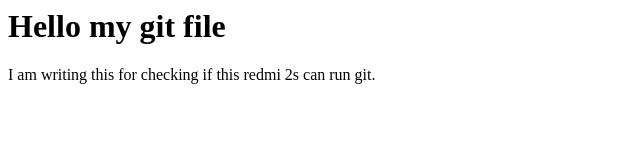
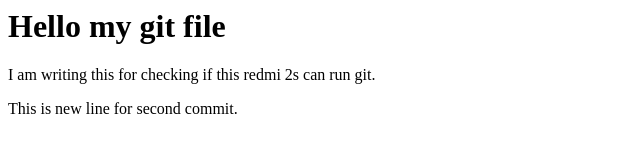
Before and after one commit to Lokesh1-droid/Mygit, a plain HTML site: page jkl.html in a window 1280 px wide. Shown: the whole page, without its empty margins (0-640 px from the left). Drawn offline with Linux system fonts and the light colour scheme.

Commit message:
feat:Second commit

```diff
--- a/jkl.html
+++ b/jkl.html
@@ -5,5 +5,6 @@
 <body>
   <h1>Hello my git file</h1>
   <p>I am writing this for checking if this redmi 2s can run git.
-</body>
+    <p> This is new line for second commit.
+  </body>
 </html>
```
